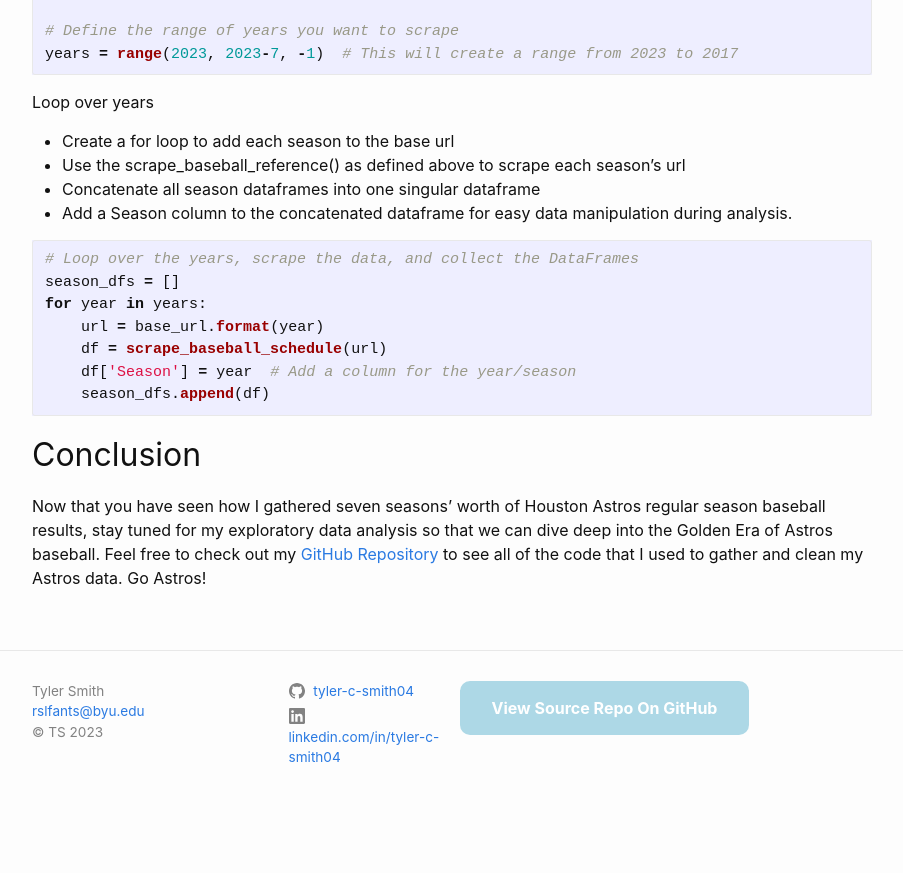
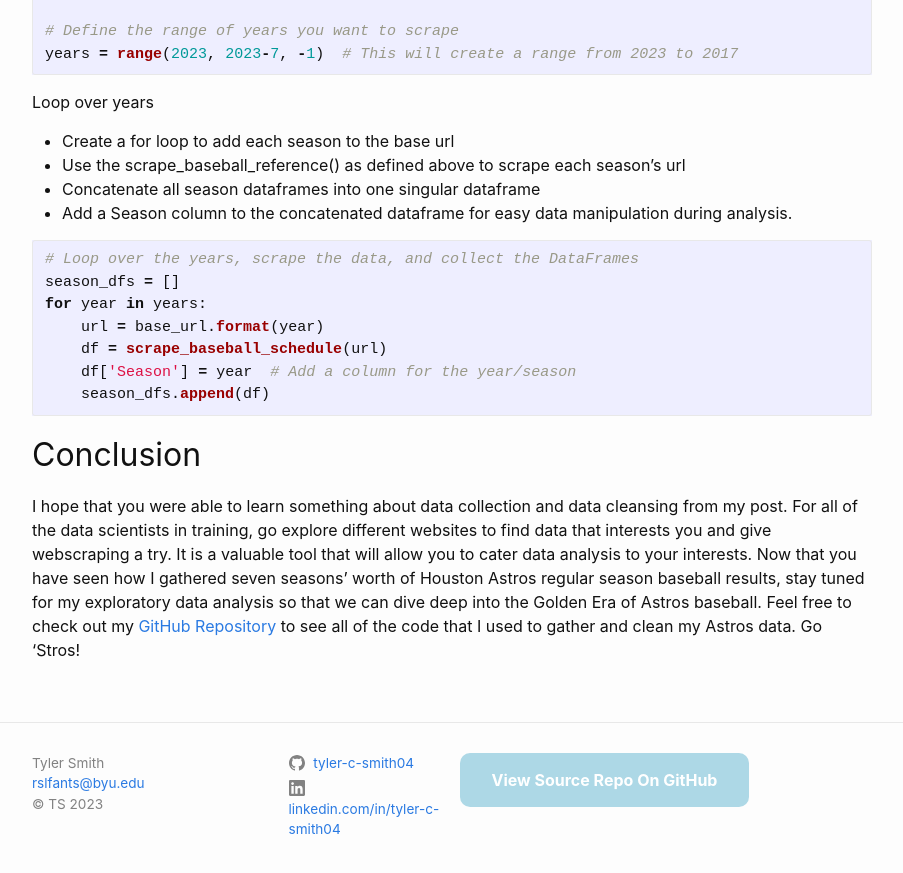
Before and after one commit to tyler-c-smith04/blog, a Jekyll site: the page built from _posts/2023-11-07-semester-project.md, in a window 1280 px wide and 900 px high, scrolled down 2572 px. Shown: the top 873 px of the window, without its empty margins (188-1091 px from the left). Built offline with Jekyll 4.4.1, drawn with Linux system fonts in a browser that asks for light colours; comment, search, counter and statistics services are not loaded; before the commit the page ends 3400 px from its top, so only the background shows below that; some of the changed text lies outside the part shown.

Commit message:
Update 2023-11-07-semester-project.md

```diff
--- a/_posts/2023-11-07-semester-project.md
+++ b/_posts/2023-11-07-semester-project.md
@@ -120,6 +120,4 @@ for year in years:
 
 <h2>Conclusion</h2>
 
-Now that you have seen how I gathered seven seasons' worth of Houston Astros regular season baseball results, stay tuned for my exploratory data analysis so that we can dive
-deep into the Golden Era of Astros baseball. Feel free to check out my [GitHub Repository](https://github.com/tyler-c-smith04/semester_project) to see all of the code that I used
-to gather and clean my Astros data. Go Astros!
+I hope that you were able to learn something about data collection and data cleansing from my post. For all of the data scientists in training, go explore different websites to find data that interests you and give webscraping a try. It is a valuable tool that will allow you to cater data analysis to your interests. Now that you have seen how I gathered seven seasons' worth of Houston Astros regular season baseball results, stay tuned for my exploratory data analysis so that we can dive deep into the Golden Era of Astros baseball. Feel free to check out my [GitHub Repository](https://github.com/tyler-c-smith04/semester_project) to see all of the code that I used to gather and clean my Astros data. Go 'Stros!
```
